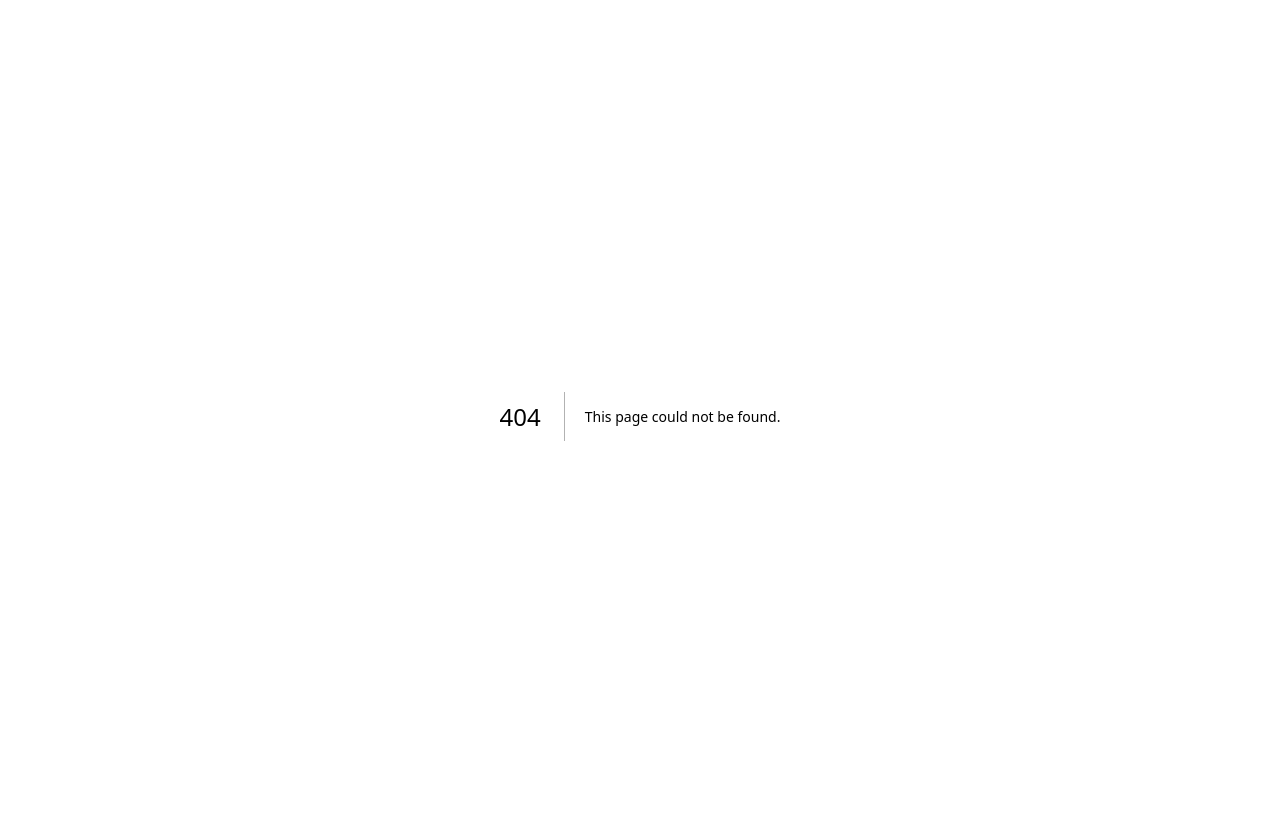
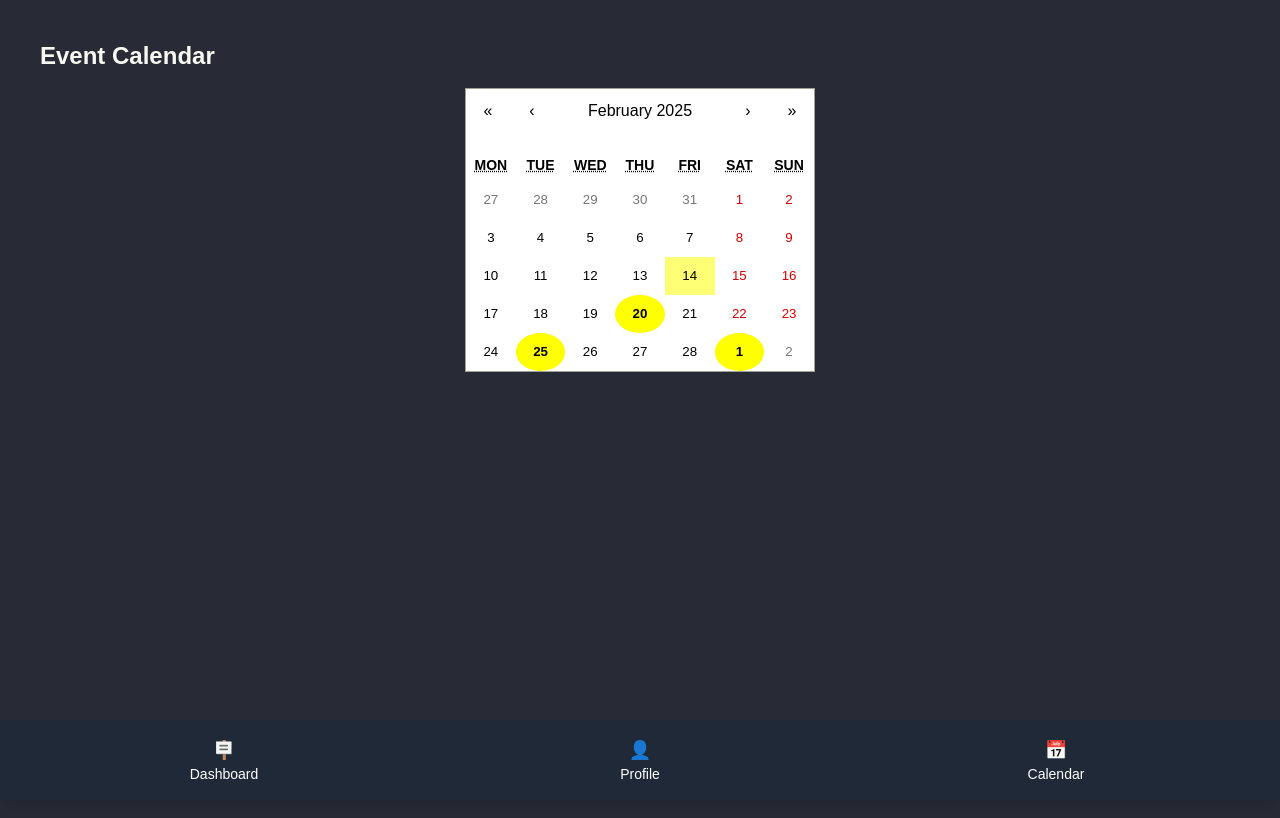
Before and after one commit to JeknJok/clubbr, a Next.js app: page /calendar in a window 1280 px wide. Before the commit this address had no page. Shown: the top 818 px of the page. Built offline with nearby package versions, Linux system fonts and the light colour scheme.

Commit message:
calendar view done and dashboard now are cards

```diff
--- /dev/null
+++ b/app/calendar/page.tsx
@@ -0,0 +1,84 @@
+"use client"
+import React, { useState, useEffect } from "react";
+import Calendar from "react-calendar";
+import "react-calendar/dist/Calendar.css";
+import "./styles.css"; // Import custom styles
+import BottomNav from "../components/NavBar";
+
+interface Event {
+  id: number;
+  title: string;
+  date: string;
+  time: string;
+  org: string;
+}
+
+const fetchEvents = async (): Promise<Event[]> => {
+  return [
+    { id: 1, title: "Meeting with Team", date: "2025-02-20", time: "10:00 AM", org: "SFU" },
+    { id: 2, title: "Project Deadline", date: "2025-02-25", time: "12:00 PM", org: "CMPT 300" },
+    { id: 3, title: "Hackathon Event", date: "2025-03-01", time: "09:00 AM", org: "SFSS" },
+    { id: 4, title: "Study", date: "2025-03-01", time: "09:00 AM", org: "Yourself" },
+  ];
+};
+
+const CalendarPage: React.FC = () => {
+  const [events, setEvents] = useState<Event[]>([]);
+  const [selectedDate, setSelectedDate] = useState<Date | null>(null);
+  const [filteredEvents, setFilteredEvents] = useState<Event[]>([]);
+
+  useEffect(() => {
+    const loadEvents = async () => {
+      const eventList = await fetchEvents();
+      setEvents(eventList);
+    };
+    loadEvents();
+  }, []);
+
+  const handleDateClick = (date: Date) => {
+    setSelectedDate(date);
+    const formattedDate = date.toISOString().split("T")[0];
+    setFilteredEvents(events.filter(event => event.date === formattedDate));
+  };
+
+  return (
+    <main className="p-6 pb-16 min-h-screen">
+      <h1 className="text-2xl font-bold mb-4">Event Calendar</h1>
+      <div className="flex flex-col items-center">
+        {/* Calendar */}
+        <Calendar
+          onClickDay={handleDateClick}
+          tileClassName={({ date }) => {
+            const formattedDate = date.toISOString().split("T")[0]; // Converts to "YYYY-MM-DD"
+            return events.some(event => event.date === formattedDate) ? "highlight-event" : null;
+          }}
+        />
+
+        {/* Selected Date Events */}
+        {selectedDate && (
+          <div className="mt-6 w-full max-w-md">
+            <h2 className="text-xl font-semibold mb-2">Events on {selectedDate.toDateString()}</h2>
+            {filteredEvents.length > 0 ? (
+              filteredEvents.map(event => (
+                <div key={event.id} className="bg-white shadow-md rounded-lg p-4 border border-gray-300 mt-2">
+                  <h3 className="text-lg font-semibold text-gray-600">{event.title}</h3>
+                  <p className="text-gray-600">
+                    <strong>Time:</strong> {event.time}
+                  </p>
+                  <p className="text-gray-600">
+                    <strong>Organization:</strong> {event.org}
+                  </p>
+                </div>
+              ))
+            ) : (
+              <p className="text-gray-500">No events on this day.</p>
+            )}
+          </div>
+        )}
+      </div>
+      <BottomNav />
+    </main>
+  );
+};
+
+export default CalendarPage;
--- /dev/null
+++ b/app/calendar/styles.css
@@ -0,0 +1,22 @@
+/*custom css style for react calendar view*/
+.react-calendar {
+    font-family: 'Arial', sans-serif;
+    font-size: 16px;
+    color: black;
+  }
+
+  .react-calendar__tile {
+    font-weight: lighter;
+  }
+
+  .react-calendar__month-view__weekdays {
+    font-size: 14px;
+  }
+
+/*highlight event days*/
+.highlight-event {
+    background-color: yellow !important;
+    color: black !important;
+    border-radius: 50%;
+    font-weight: bold;
+  }
--- a/app/components/NavBar.tsx
+++ b/app/components/NavBar.tsx
@@ -6,7 +6,7 @@ const BottomNav = () => {
     <nav className="fixed bottom-0 left-0 w-full bg-gray-800 text-white flex justify-around p-4 shadow-lg">
       <Link href="/dashboard" className="text-center flex-1">
         <div className="flex flex-col items-center">
-          <span className="text-lg">📅</span>
+          <span className="text-lg">🪧</span>
           <span className="text-sm">Dashboard</span>
         </div>
       </Link>
@@ -16,6 +16,12 @@ const BottomNav = () => {
           <span className="text-sm">Profile</span>
         </div>
       </Link>
+      <Link href="/calendar" className="text-center flex-1">
+        <div className="flex flex-col items-center">
+          <span className="text-lg">📅</span>
+          <span className="text-sm">Calendar</span>
+        </div>
+      </Link>
     </nav>
   );
 };
--- a/app/dashboard/page.tsx
+++ b/app/dashboard/page.tsx
@@ -11,10 +11,10 @@ interface Event {
 
 const fetchEvents = async (): Promise<Event[]> => {
   return [
-    { id: 1, title: "Meeting with Team", date: "2025-02-20", time: "10:00 AM", org:" SFU" },
-    { id: 2, title: "Project Deadline", date: "2025-02-25", time: "12:00 PM" ,org:" CMPT 300 "},
-    { id: 3, title: "Hackathon Event", date: "2025-03-01", time: "09:00 AM" ,org:" SFSS "},
-    { id: 4, title: "Study", date: "2025-03-01", time: "09:00 AM" ,org:" Your Self "},
+    { id: 1, title: "Meeting with Team", date: "2025-02-20", time: "10:00 AM", org: "SFU" },
+    { id: 2, title: "Project Deadline", date: "2025-02-25", time: "12:00 PM", org: "CMPT 300" },
+    { id: 3, title: "Hackathon Event", date: "2025-03-01", time: "09:00 AM", org: "SFSS" },
+    { id: 4, title: "Study", date: "2025-03-01", time: "09:00 AM", org: "Yourself" },
   ];
 };
 
@@ -24,25 +24,21 @@ const Dashboard = async () => {
   return (
         <main className="p-6 pb-16 min-h-screen">
           <h1 className="text-2xl font-bold mb-4">Upcoming Events</h1>
-      <div className="overflow-x-auto">
-        <table className="table-auto w-full border-collapse border border-gray-300 text-sm sm:text-base">
-          <thead className="bg-black">
-            <tr>
-              <th className="px-2 py-2 sm:px-4 sm:py-2 border">Title</th>
-              <th className="px-2 py-2 sm:px-4 sm:py-2 border">Date</th>
-              <th className="px-2 py-2 sm:px-4 sm:py-2 border">Time</th>
-            </tr>
-          </thead>
-          <tbody>
-            {events.map(event => (
-              <tr key={event.id} className="border-b">
-                <td className="px-2 py-2 sm:px-4 sm:py-2 border">{event.title}</td>
-                <td className="px-2 py-2 sm:px-4 sm:py-2 border">{event.date}</td>
-                <td className="px-2 py-2 sm:px-4 sm:py-2 border">{event.time}</td>
-              </tr>
+          <div className="grid grid-cols-1 gap-4">
+            {events.map((event) => (
+              <div key={event.id} className="bg-white shadow-md rounded-lg p-4 border border-gray-300">
+                <h2 className=" text-gray-600 text-xl font-semibold mb-2">{event.title}</h2>
+                <p className="text-gray-600 mb-1">
+                  <strong>Date:</strong> {event.date}
+                </p>
+                <p className="text-gray-600 mb-1">
+                  <strong>Time:</strong> {event.time}
+                </p>
+                <p className="text-gray-600">
+                  <strong>Organization:</strong> {event.org}
+                </p>
+              </div>
             ))}
-          </tbody>
-        </table>
           </div>
           <BottomNav />
         </main>
--- a/package.json
+++ b/package.json
@@ -12,6 +12,7 @@
     "next": "15.1.7",
     "next-qrcode": "^2.5.1",
     "react": "^19.0.0",
+    "react-calendar": "^5.1.0",
     "react-dom": "^19.0.0"
   },
   "devDependencies": {
```
Also changed, not shown: 1 other file (tests, documents, lock files or other folders). Lines whose indentation alone changed are shown as unchanged.
